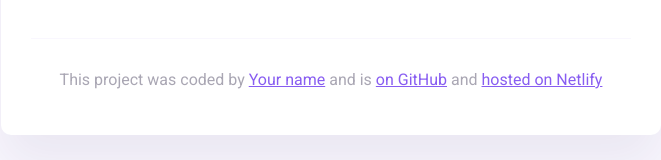
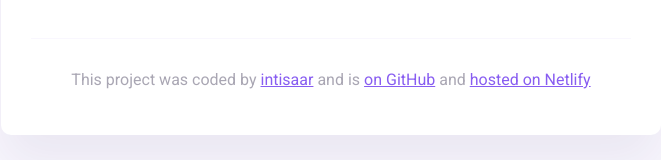
Before and after one commit to intisaar6/my-weather-project, a website built with Parcel: page index.html in a window 1280 px wide. Shown: the part 325-485 px from the top of the page, without its empty margins (309-970 px from the left). Built offline with nearby package versions, Linux system fonts and the light colour scheme.

Commit message:
added github link

```diff
--- a/index.html
+++ b/index.html
@@ -47,7 +47,7 @@
       <footer>
         <p>
           This project was coded by
-          <a href="#" target="_blank">Your name</a> and is
+          <a href="https://github.com/intisaar6" target="_blank">intisaar</a> and is
           <a href="#" target="_blank"> on GitHub</a> and
           <a href="#" target="_blank">hosted on Netlify</a>
         </p>
```
